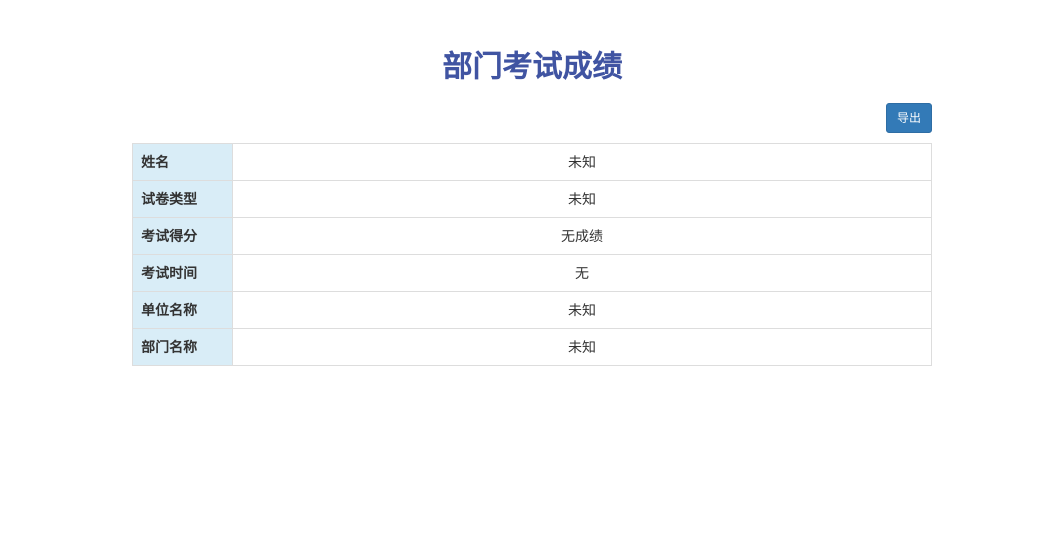
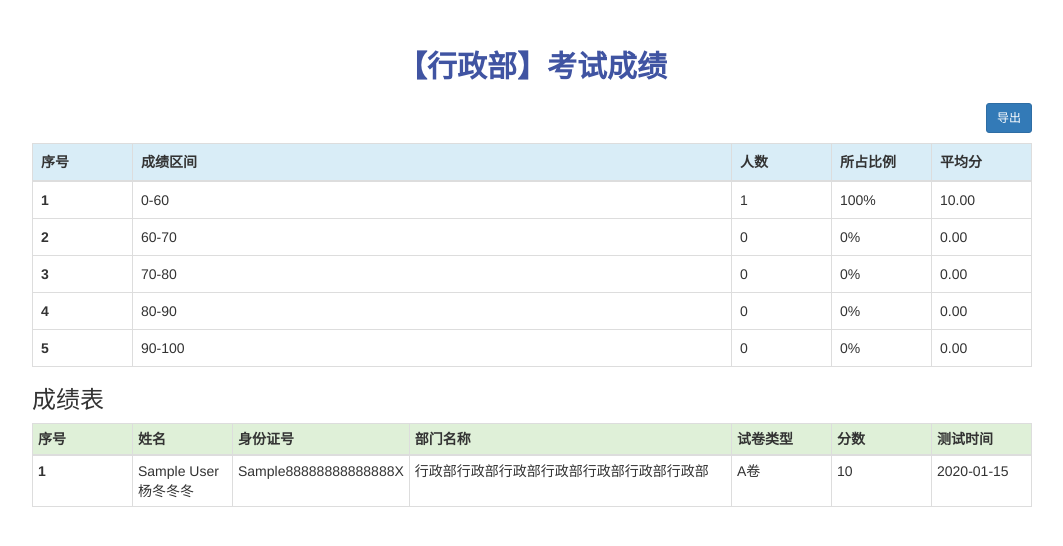
Before and after one commit to yddgit/online-test, a PHP site: page /view_detail.php?dept_id=1 in a window 1280 px wide. Shown: the top 546 px of the page, without its empty margins (108-1171 px from the left). Run offline with PHP 8.4, Linux system fonts and the light colour scheme; data comes from the database, SQL or seed files in the repository; tables that the repository leaves empty hold one stand-in row (values such as "Sample post").

Commit message:
Update search detail page

```diff
--- a/common/open_conn.inc.php
+++ b/common/open_conn.inc.php
@@ -204,6 +204,23 @@ function find_user_by_identity_card($identity_card) {
 }
 
 /**
+ * 根据ID查询部门信息: dept_id, dept_name
+ * @param dept_id $dept_id
+ * @return dept_info
+ */
+function find_dept_by_id($dept_id) {
+	$sql = "SELECT".
+			" t1.id AS dept_id,".
+			" t1.`name` AS dept_name".
+			" FROM m_dept AS t1".
+			" WHERE t1.id = '%s'".
+			" LIMIT 1";
+	$result = exec_sql($sql, $dept_id);
+	$dept_info = mysql_fetch_array ( $result );
+	return $dept_info;
+}
+
+/**
  * 用户是否参加过考试
  * @param string $identity_card
  * @return boolean
--- a/css/common.css
+++ b/css/common.css
@@ -36,6 +36,9 @@
 }
 .search-panel {
 	width: 800px;
+}
+.dept-panel {
+	width: 1000px;
 }
 .dl-horizontal dt {
 	width: 80px;
--- a/view_detail.php
+++ b/view_detail.php
@@ -1,46 +1,156 @@
-<?php require 'common/open_conn.inc.php'; ?>
+<?php
+
+require 'common/open_conn.inc.php';
+
+$dept_id = check_input($_GET["dept_id"]);
+$dept_info = find_dept_by_id($dept_id);
+
+$dept_sql = "SELECT".
+		" t.`level`,".
+		" t.user_num,".
+		" concat(ifnull(convert(round(100 * t.user_num/t.total_user, 2), decimal), 0), '%s') AS user_percent,".
+		" t.avg_score FROM (".
+		" SELECT".
+		"  '0-60' AS level,".
+		"  count(*) AS user_num,".
+		"  (SELECT count(*) FROM t_score LEFT JOIN m_user ON t_score.user_id = m_user.id WHERE m_user.dept_id = '%s') AS total_user,".
+		"  ifnull(round(avg(t1.score), 2), 0) AS avg_score".
+		"  FROM t_score AS t1".
+		"  LEFT JOIN m_user AS t2 ON t1.user_id = t2.id".
+		"  WHERE t2.dept_id = '%s' AND t1.score >= 0  AND t1.score < 60".
+		" UNION".
+		" SELECT".
+		"  '60-70' AS level,".
+		"  count(*) AS user_num,".
+		"  (SELECT count(*) FROM t_score LEFT JOIN m_user ON t_score.user_id = m_user.id WHERE m_user.dept_id = '%s') AS total_user,".
+		"  ifnull(round(avg(t1.score), 2), 0) AS avg_score".
+		"  FROM t_score AS t1".
+		"  LEFT JOIN m_user AS t2 ON t1.user_id = t2.id".
+		"  WHERE t2.dept_id = '%s' AND t1.score >= 60 AND t1.score < 70".
+		" UNION".
+		" SELECT".
+		"  '70-80' AS level,".
+		"  count(*) AS user_num,".
+		"  (SELECT count(*) FROM t_score LEFT JOIN m_user ON t_score.user_id = m_user.id WHERE m_user.dept_id = '%s') AS total_user,".
+		"  ifnull(round(avg(t1.score), 2), 0) AS avg_score".
+		"  FROM t_score AS t1".
+		"  LEFT JOIN m_user AS t2 ON t1.user_id = t2.id".
+		"  WHERE t2.dept_id = '%s' AND t1.score >= 70 AND t1.score < 80".
+		" UNION".
+		" SELECT".
+		"  '80-90' AS level,".
+		"  count(*) AS user_num,".
+		"  (SELECT count(*) FROM t_score LEFT JOIN m_user ON t_score.user_id = m_user.id WHERE m_user.dept_id = '%s') AS total_user,".
+		"  ifnull(round(avg(t1.score), 2), 0) AS avg_score".
+		"  FROM t_score AS t1".
+		"  LEFT JOIN m_user AS t2 ON t1.user_id = t2.id".
+		"  WHERE t2.dept_id = '%s' AND t1.score >= 80 AND t1.score < 90".
+		" UNION".
+		" SELECT".
+		"  '90-100' AS level,".
+		"  count(*) AS user_num,".
+		"  (SELECT count(*) FROM t_score LEFT JOIN m_user ON t_score.user_id = m_user.id WHERE m_user.dept_id = '%s') AS total_user,".
+		"  ifnull(round(avg(t1.score), 2), 0) AS avg_score".
+		"  FROM t_score AS t1".
+		"  LEFT JOIN m_user AS t2 ON t1.user_id = t2.id".
+		"  WHERE t2.dept_id = '%s' AND t1.score >= 90 AND t1.score <= 100".
+		" ) AS t";
+$dept_result = exec_sql($dept_sql, array('%', $dept_id, $dept_id, $dept_id, $dept_id, $dept_id, $dept_id, $dept_id, $dept_id, $dept_id, $dept_id));
+
+$user_sql = "SELECT".
+		" t1.user_id,".
+		" t2.name,".
+		" t2.identity_card,".
+		" t2.org_name,".
+		" t4.`name` AS dept_name,".
+		" t3.paper_name,".
+		" t1.score,".
+		" t1.test_date".
+		" FROM t_score AS t1".
+		" LEFT JOIN m_user AS t2 ON t1.user_id = t2.id".
+		" LEFT JOIN m_test_paper t3 ON t1.test_paper_id = t3.id".
+		" LEFT JOIN m_dept AS t4 ON t2.dept_id = t4.id".
+		" WHERE t2.dept_id = '%s'";
+$user_result = exec_sql($user_sql, $dept_id);
+
+?>
 <!DOCTYPE html>
 <html lang="zh-CN">
 <head>
 <meta charset="utf-8">
 <meta http-equiv="X-UA-Compatible" content="IE=edge">
 <meta name="viewport" content="width=device-width, initial-scale=1">
-<title>部门考试成绩</title>
+<title>【<?php echo $dept_info['dept_name']; ?>】考试成绩</title>
 <?php require 'common/header.inc.php'; ?>
 </head>
 <body>
 	<?php show_error_info(); ?>
-	<div class="center-panel search-panel">
-	<h2 class="text-center search-title">部门考试成绩</h2>
+	<div class="center-panel dept-panel">
+	<h2 class="text-center search-title">【<?php echo $dept_info['dept_name']; ?>】考试成绩</h2>
 	<div class="text-right export-btn">
 		<a class="btn btn-primary btn-sm" href="export.php" role="button">导出</a>
 	</div>
 	<table class="table table-hover table-bordered">
-		<tr>
-			<th class="info" style="width: 100px">姓名</th>
-			<td class="text-center"><?php echo isset($row['user_name']) ? $row['user_name'] : "未知"; ?></td>
-		</tr>
-		<tr>
-			<th class="info" style="width: 100px">试卷类型</th>
-			<td class="text-center"><?php echo isset($row['paper_name']) ? $row['paper_name'] : "未知"; ?></td>
-		</tr>
-		<tr>
-			<th class="info" style="width: 100px">考试得分</th>
-			<td class="text-center"><?php echo isset($row['score']) ? $row['score'] : "无成绩"; ?></td>
-		</tr>
-		<tr>
-			<th class="info" style="width: 100px">考试时间</th>
-			<td class="text-center"><?php echo isset($row['test_date']) ? date("Y-m-d H:i:s", strtotime($row['test_date'])) : "无"; ?></td>
-		</tr>
-		<tr>
-			<th class="info" style="width: 100px">单位名称</th>
-			<td class="text-center"><?php echo isset($row['org_name']) ? $row['org_name'] : "未知"; ?></td>
-		</tr>
-		<tr>
-			<th class="info" style="width: 100px">部门名称</th>
-			<td class="text-center"><?php echo isset($row['dept_name']) ? $row['dept_name'] : "未知"; ?></td>
-		</tr>
+		<thead>
+			<tr>
+				<th class="info" style="width: 100px;">序号</th>
+				<th class="info" style="width: auto;">成绩区间</th>
+				<th class="info" style="width: 100px;">人数</th>
+				<th class="info" style="width: 100px;">所占比例</th>
+				<th class="info" style="width: 100px;">平均分</th>
+			</tr>
+		</thead>
+		<tbody>
+			<?php
+			$count = 0;
+			while ( $row = mysql_fetch_array( $dept_result )) {
+				$count++;
+				echo "<tr>";
+				echo "<th scope=\"row\">" . $count . "</th>";
+				echo "<td>" . $row['level'] . "</td>";
+				echo "<td>" . $row['user_num'] . "</td>";
+				echo "<td>" . $row['user_percent'] . "</td>";
+				echo "<td>" . $row['avg_score'] . "</td>";
+				echo "</tr>\n";
+			}
+			?>
+		</tbody>
 	</table>
+	<h3>成绩表</h3>
+	<?php if(mysql_num_rows($user_result) > 0) { ?>
+	<table class="table table-hover table-bordered table-condensed">
+		<thead>
+			<tr>
+				<th class="success" style="width: 100px;">序号</th>
+				<th class="success" style="width: 100px;">姓名</th>
+				<th class="success" style="width: 150px;">身份证号</th>
+				<th class="success" style="width: auto;">部门名称</th>
+				<th class="success" style="width: 100px;">试卷类型</th>
+				<th class="success" style="width: 100px;">分数</th>
+				<th class="success" style="width: 100px;">测试时间</th>
+			</tr>
+		</thead>
+		<tbody>
+			<?php
+			$count = 0;
+			while ( $row = mysql_fetch_array( $user_result )) {
+				$count++;
+				echo "<tr>";
+				echo "<th scope=\"row\">" . $count . "</th>";
+				echo "<td>" . $row['name'] . "杨冬冬冬</td>";
+				echo "<td>" . $row['identity_card'] . "88888888888888X</td>";
+				echo "<td>" . $row['dept_name'] . "行政部行政部行政部行政部行政部行政部</td>";
+				echo "<td>" . $row['paper_name'] . "</td>";
+				echo "<td>" . $row['score'] . "</td>";
+				echo "<td>" . (isset($row['test_date']) ? date("Y-m-d", strtotime($row['test_date'])) : "") . "</td>";
+				echo "</tr>\n";
+			}
+			?>
+		</tbody>
+	</table>
+	<?php } else { ?>
+	<h4 class="text-danger">本部门暂无人参加考试。</h4>
+	<?php }?>
 	</div>
     <?php require 'common/javascript.inc.php'; ?>
 </body>
```
